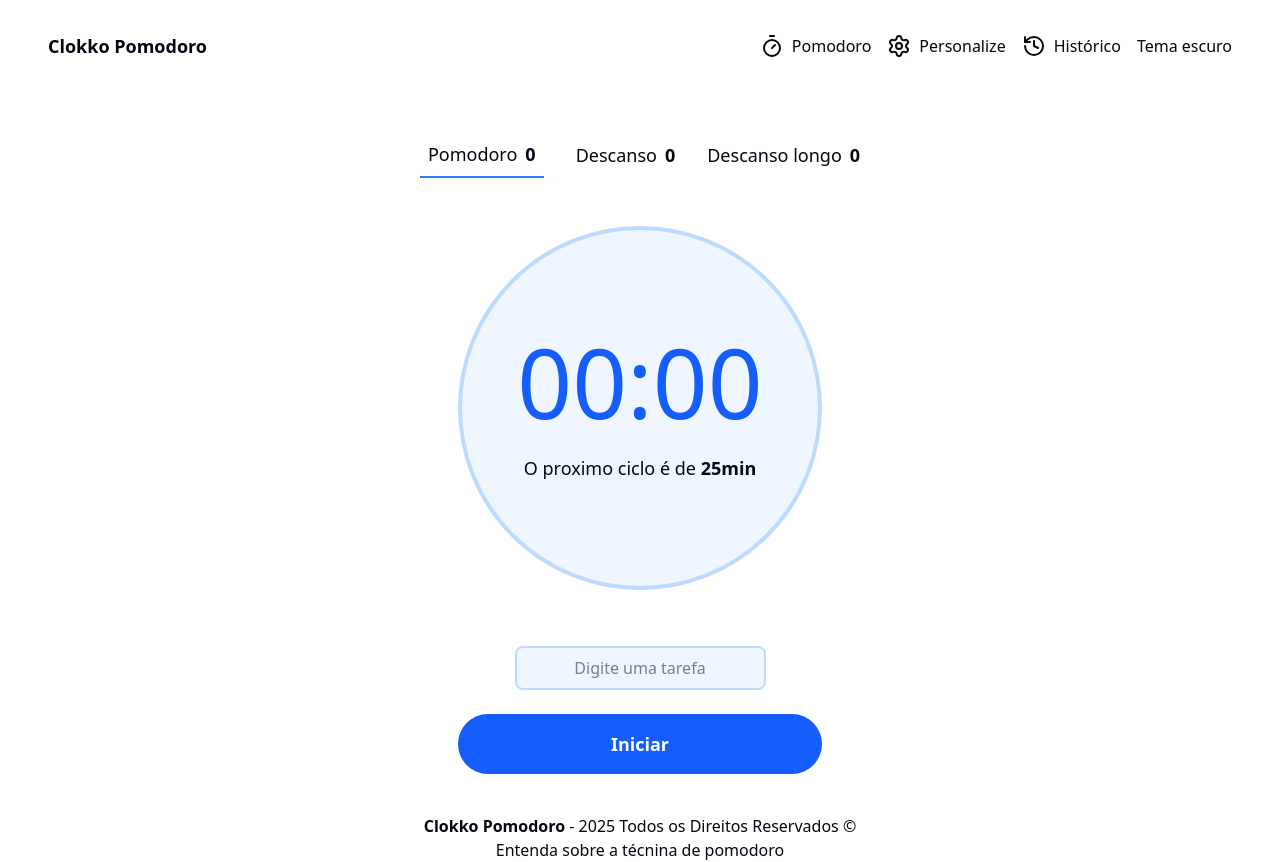
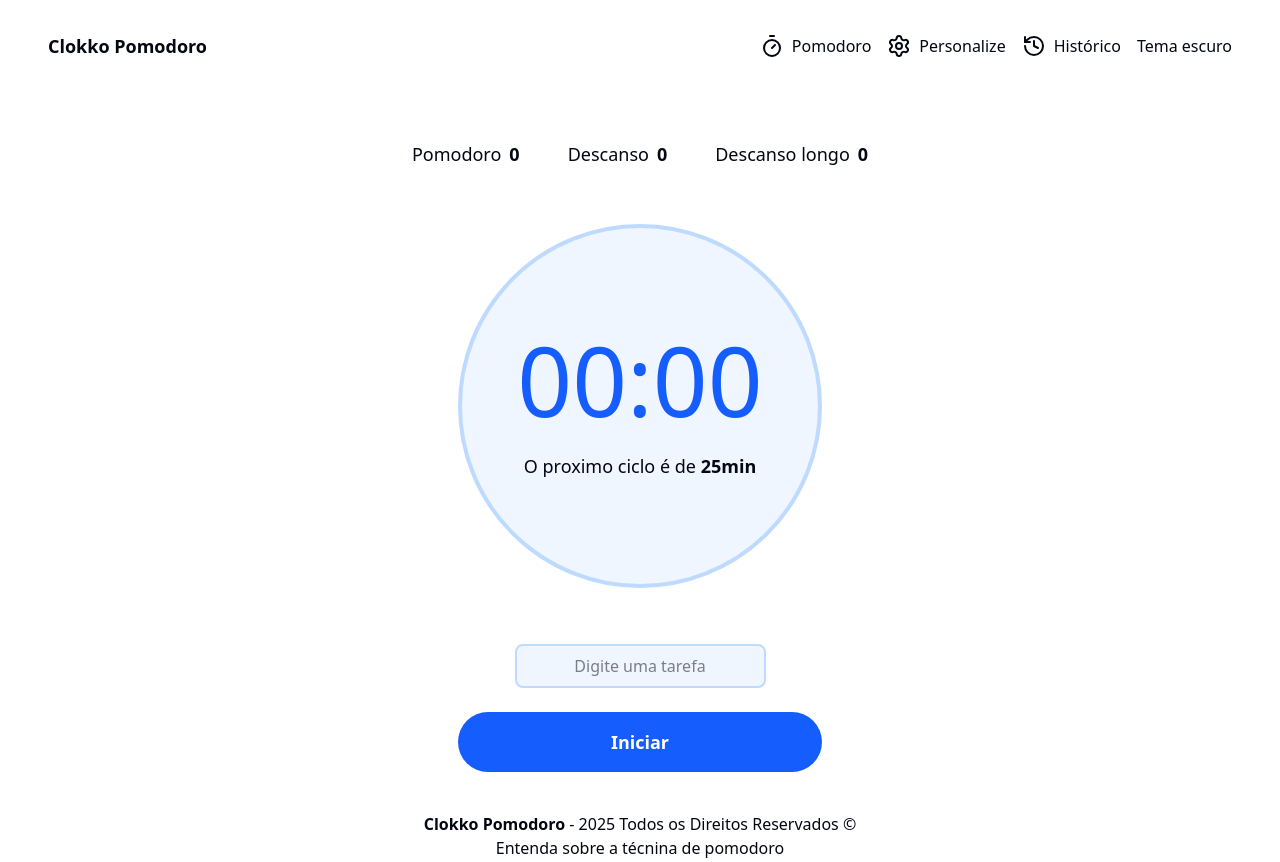
Before and after one commit to davifdev/clokko-pomodoro, a React (Vite) app: page / in a window 1280 px wide. Built offline with nearby package versions, Linux system fonts and the light colour scheme.

Commit message:
style: add dynamic border

```diff
--- a/src/components/pomodoro/index.tsx
+++ b/src/components/pomodoro/index.tsx
@@ -59,15 +59,33 @@ const Pomodoro = () => {
     <Container>
       <div className="pt-10 flex flex-col items-center justify-center gap-12">
         <div className="flex items-center gap-8">
-          <div className="flex items-center gap-2 text-lg border-b-2 border-b-blue-500 p-2">
+          <div
+            className={`flex items-center gap-2 text-lg  p-2 ${
+              taskState.activeTask?.type === "workTime"
+                ? "border-b-2  border-b-blue-500"
+                : "border-b-0"
+            }`}
+          >
             <span>Pomodoro</span>
             <strong>0</strong>
           </div>
-          <div className="flex items-center gap-2 text-lg">
+          <div
+            className={`flex items-center gap-2 text-lg  p-2 ${
+              taskState.activeTask?.type === "shortRestTime"
+                ? " border-b-2 border-b-blue-500"
+                : "border-b-0"
+            }`}
+          >
             <span>Descanso</span>
             <strong>0</strong>
           </div>
-          <div className="flex items-center gap-2 text-lg">
+          <div
+            className={`flex items-center gap-2 text-lg p-2 ${
+              taskState.activeTask?.type === "longRestTime"
+                ? "border-b-2  border-b-blue-500"
+                : "border-b-0"
+            }`}
+          >
             <span>Descanso longo</span>
             <strong>0</strong>
           </div>
```
